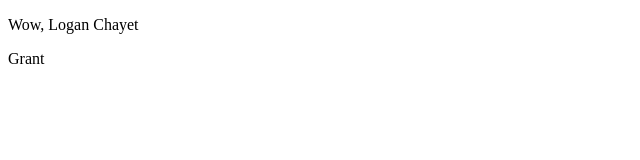
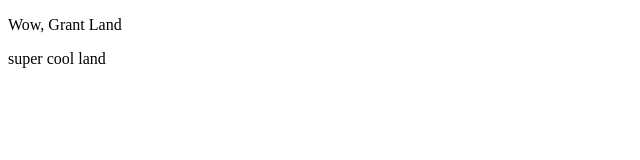
Before and after one commit to GrantTheMan/GDR, a plain HTML site: page index.html in a window 1280 px wide. Shown: the full height of the page, 0-640 px from the left. Drawn offline with Linux system fonts and the light colour scheme.

Commit message:
Update index.html

```diff
--- a/index.html
+++ b/index.html
@@ -4,7 +4,7 @@
     <title>Grant is cool</title>
  </head>
  <body>
-      <p>Wow, Logan Chayet</p>
-   <p>Grant</p>
+      <p>Wow, Grant Land</p>
+   <p>super cool land</p>
 </body>
 </html>
```
